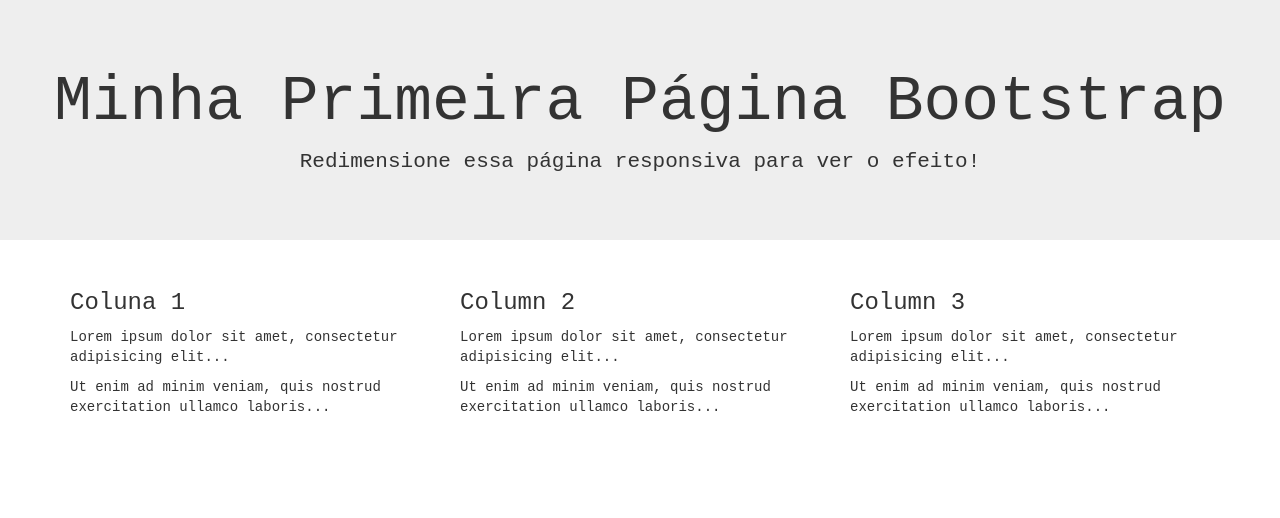
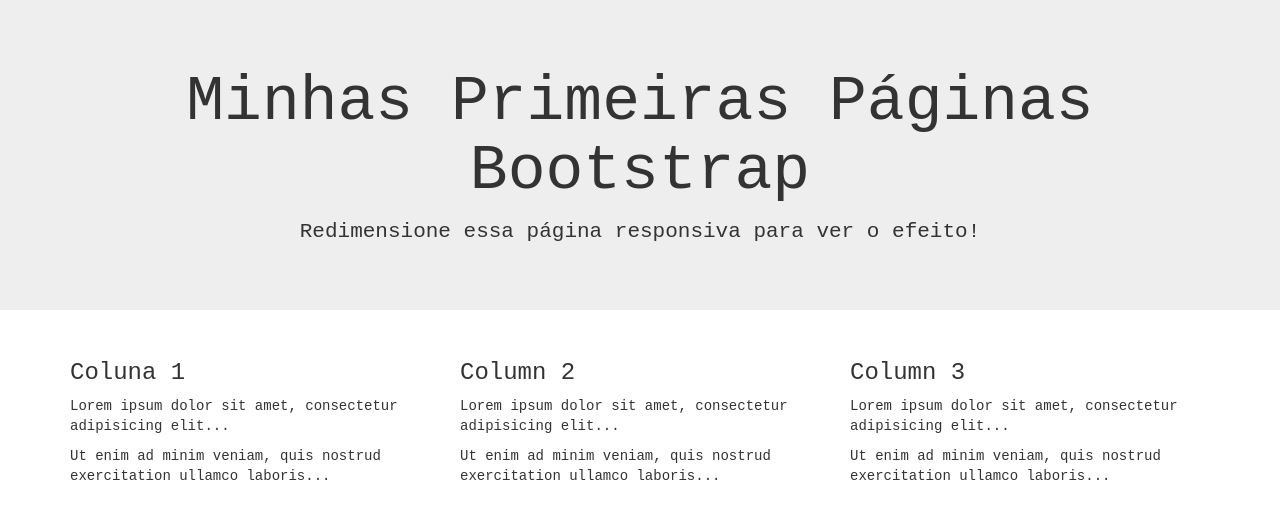
Before and after one commit to tomwel/app1, a website built with webpack: page src/index.html in a window 1280 px wide. Built offline with nearby package versions, Linux system fonts and the light colour scheme.

Commit message:
module 9 work in progress

```diff
--- a/src/index.html
+++ b/src/index.html
@@ -10,7 +10,7 @@
 </head>
 <body>
     <div class="jumbotron text-center">
-        <h1>Minha Primeira Página Bootstrap</h1>
+        <h1>Minhas Primeiras Páginas Bootstrap</h1>
         <p>Redimensione essa página responsiva para ver o efeito!</p>
       </div>
 
```
Also changed, not shown: .travis.yml (added).
